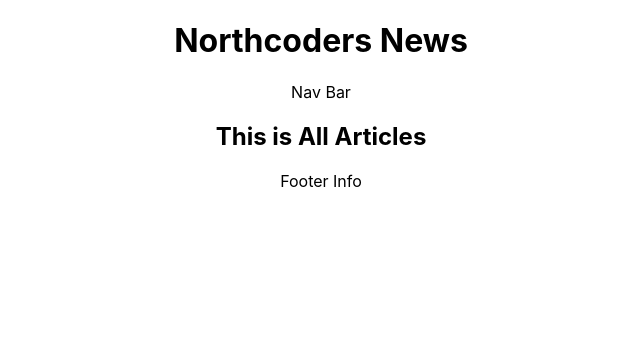
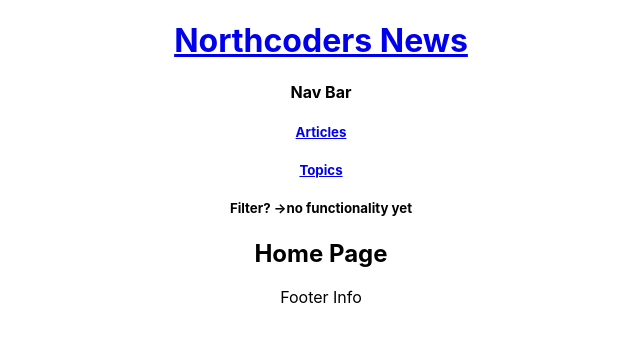
Before and after one commit to waivey/northcoders-news, a React (Create React App) app: page / in a window 1280 px wide. Shown: the top 342 px of the page, without its empty margins (319-959 px from the left). Built offline with nearby package versions, Linux system fonts and the light colour scheme.

Commit message:
navBar links started and basic framework of articles and topics started

```diff
--- a/src/App.js
+++ b/src/App.js
@@ -7,14 +7,17 @@ import { Router } from "@reach/router";
 import Articles from "./Components/Articles";
 import Topics from "./Components/Topics";
 
+import Home from "./Components/Home";
+
 function App() {
   return (
     <div className="App">
       <Header />
       <Navbar />
       <Router>
-        <Articles path="/" />
-        <Topics path="/topics" />
+        <Home path="/" />
+        <Articles path="/articles/*" />
+        <Topics path="/topics/*" />
       </Router>
       <Footer />
     </div>
--- a/src/Components/Header.jsx
+++ b/src/Components/Header.jsx
@@ -1,9 +1,12 @@
 import React from "react";
+import { Link } from "@reach/router";
 
 const Header = () => {
   return (
     <header>
-      <h1>Northcoders News</h1>
+      <h1>
+        <Link to="/">Northcoders News</Link>
+      </h1>
     </header>
   );
 };
--- /dev/null
+++ b/src/Components/Home.jsx
@@ -0,0 +1,11 @@
+import React from "react";
+
+const Home = () => {
+  return (
+    <main>
+      <h2>Home Page</h2>
+    </main>
+  );
+};
+
+export default Home;
--- a/src/Components/Navbar.jsx
+++ b/src/Components/Navbar.jsx
@@ -1,7 +1,19 @@
 import React from "react";
+import { Link } from "@reach/router";
 
 const Navbar = () => {
-  return <nav>Nav Bar</nav>;
+  return (
+    <nav>
+      <h4>Nav Bar</h4>
+      <h5>
+        <Link to="/articles">Articles</Link>
+      </h5>
+      <h5>
+        <Link to="/topics">Topics</Link>
+      </h5>
+      <h5>Filter? ->no functionality yet</h5>
+    </nav>
+  );
 };
 
 export default Navbar;
```
Also changed, not shown: src/Utils/utils.js (added), 1 other file (tests, documents, lock files or other folders).
